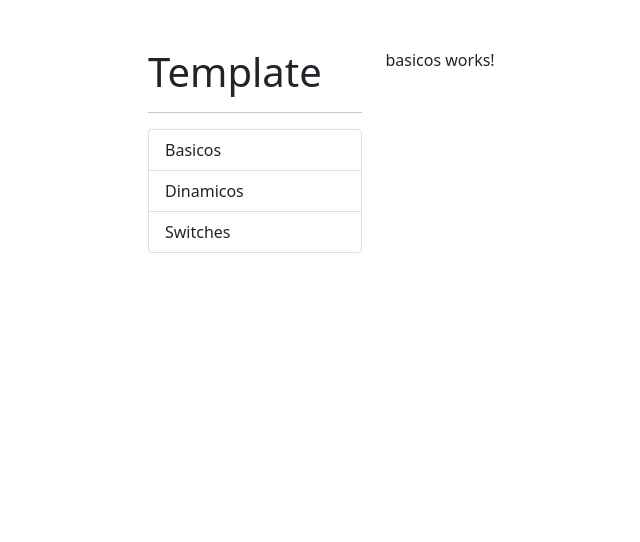
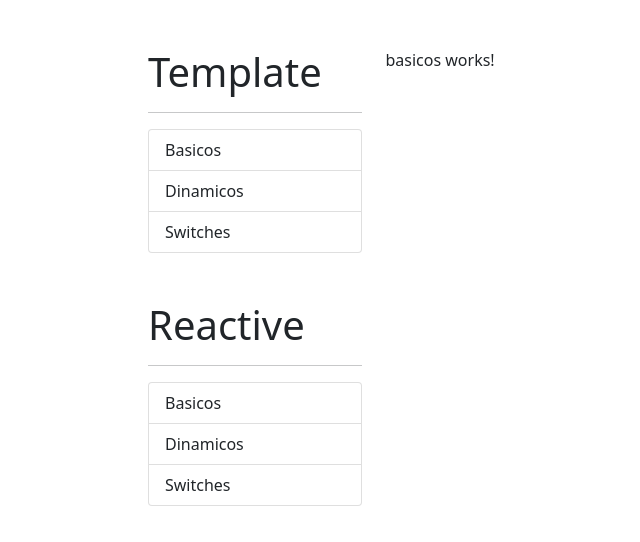
Before and after one commit to hugorebel1998/Formularios-Angular, an Angular app: page /basicos in a window 1280 px wide. Shown: the top 542 px of the page, without its empty margins (29-669 px from the left). Built offline with nearby package versions, Linux system fonts and the light colour scheme.

Commit message:
Rutas de LazyLoad completas

```diff
--- a/src/app/shared/sidemenu/sidemenu.component.html
+++ b/src/app/shared/sidemenu/sidemenu.component.html
@@ -1,10 +1,22 @@
 <h1>Template</h1>
 <hr>
 <div class="list-group">
+    <a *ngFor="let rutaT of templateitem"
+     [routerLink]="[rutaT.url]"
+     routerLinkActive="active"
+    class="list-group-item list-group-item-action">
+        {{ rutaT.text}}
+    </a>
+</div>
 
-    <a class="list-group-item list-group-item-action"
-    *ngFor="let ruta of item" routerLink="['ruta.url']">
-        {{ ruta.text}}
+<h1 class="mt-5">Reactive</h1>
+<hr>
+<div class="list-group">
+    <a *ngFor="let rutaR of reactiveItem"
+     [routerLink]="[rutaR.url]"
+     routerLinkActive="active"
+    class="list-group-item list-group-item-action">
+        {{ rutaR.text}}
     </a>
 
 </div>
--- a/src/app/shared/sidemenu/sidemenu.component.ts
+++ b/src/app/shared/sidemenu/sidemenu.component.ts
@@ -10,7 +10,7 @@ import { Item } from '../interfaces/item.interface';
 export class SidemenuComponent{
 
 
-  item: Item[] =
+  templateitem: Item[] =
   [
     {
       text: 'Basicos',
@@ -24,6 +24,22 @@ export class SidemenuComponent{
       text: 'Switches',
       url: './template/switches'
     }
+  ];
 
-  ];
+
+  reactiveItem: Item [] =
+  [
+    {
+      text: 'Basicos',
+      url: './reactive/basicos'
+    },
+    {
+      text: 'Dinamicos',
+      url: './reactive/dinamicos'
+    },
+    {
+      text: 'Switches',
+      url: './reactive/switches'
+    }
+  ]
 }
```
